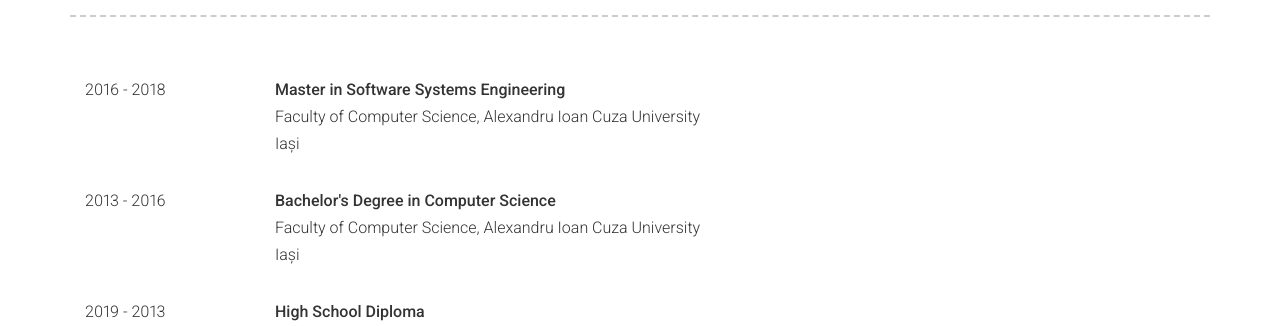
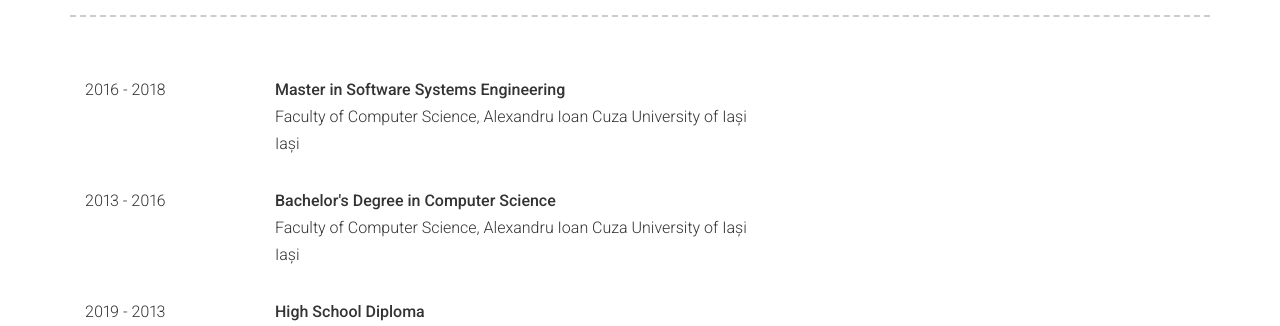
Before and after one commit to anisia-lupu/anisia-lupu, a Jekyll site: the page built from index.md, in a window 1280 px wide. Shown: the part 1403-1729 px from the top of the page. Built offline with Jekyll 4.4.1, drawn with Linux system fonts in a browser that asks for light colours.

Commit message:
Update cv

```diff
--- a/_data/education.yml
+++ b/_data/education.yml
@@ -1,11 +1,11 @@
 - layout: left_education
-- name: Faculty of Computer Science, Alexandru Ioan Cuza University
+- name: Faculty of Computer Science, Alexandru Ioan Cuza University of Iași
   grades:
     - dates: 2016 - 2018
       qualification: Master in Software Systems Engineering
       city: Iași
 
-- name: Faculty of Computer Science, Alexandru Ioan Cuza University
+- name: Faculty of Computer Science, Alexandru Ioan Cuza University of Iași
   grades:
     - dates: 2013 - 2016
       qualification: Bachelor's Degree in Computer Science
```
